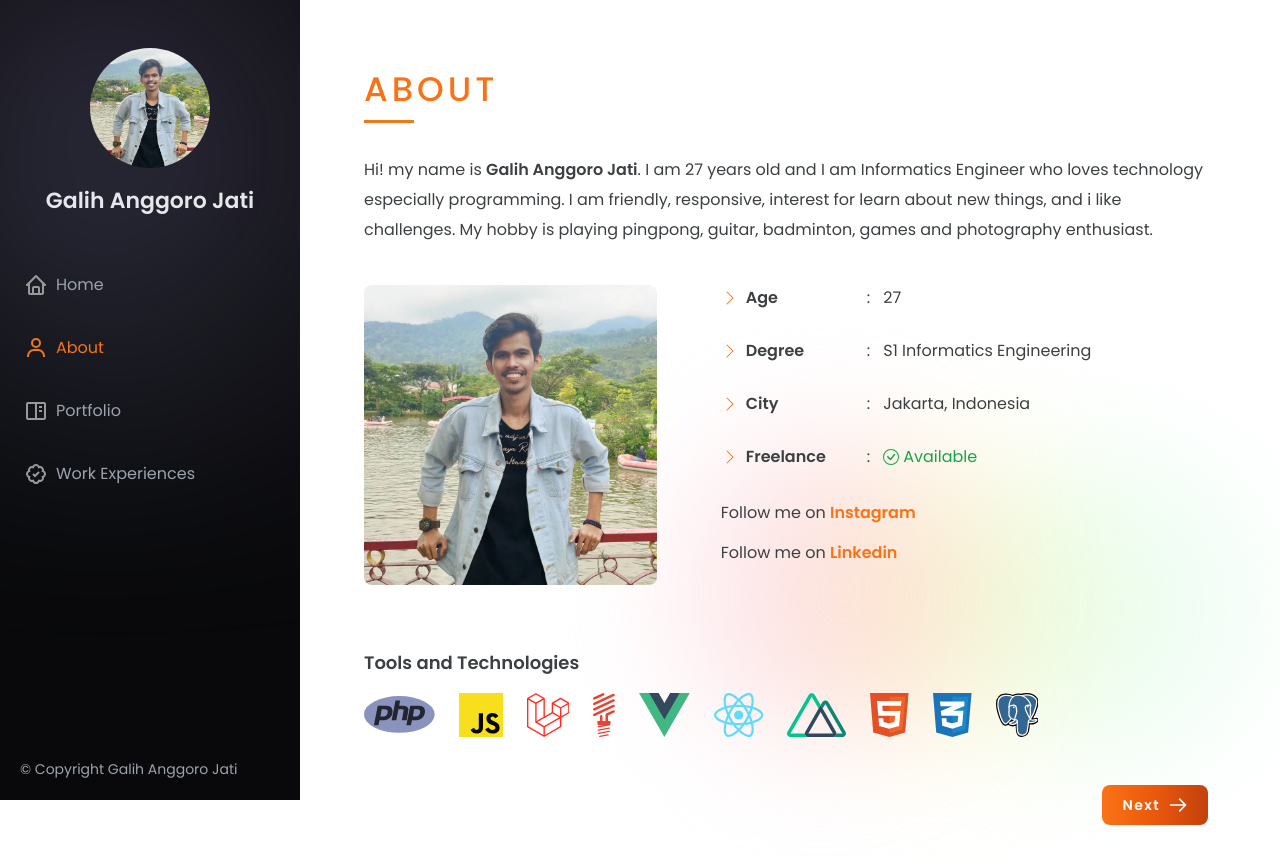
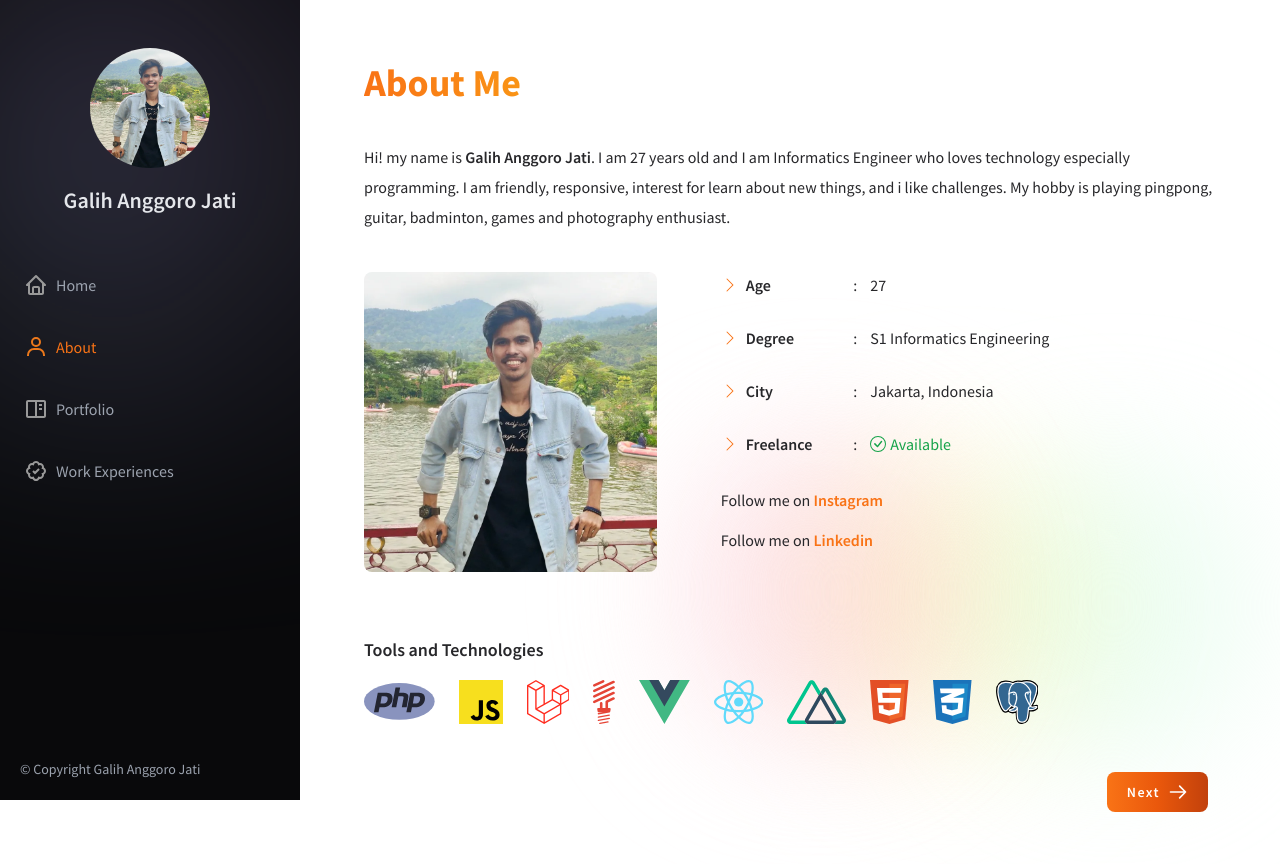
Before and after one commit to galeeh16/nuxt-profile-galih, a Nuxt app: page /about in a window 1280 px wide. Shown: the top 864 px of the page. Built offline with nearby package versions, Linux system fonts and the light colour scheme; what vue-easy-lightbox, vue-writer would draw is missing.

Commit message:
update font

```diff
--- a/assets/css/tailwind.css
+++ b/assets/css/tailwind.css
@@ -1,4 +1,5 @@
-@import url('https://fonts.googleapis.com/css2?family=Poppins:wght@300;400;500;600;700&display=swap');
+/* @import url('https://fonts.googleapis.com/css2?family=Poppins:wght@300;400;500;600;700&display=swap'); */
+@import url('https://fonts.googleapis.com/css2?family=Source+Sans+Pro:wght@400;500;600;700&display=swap');
 
 @tailwind base;
 @tailwind components;
@@ -6,8 +7,8 @@
 
 html,
 body {
-    font-family: 'Poppins', sans-serif;
-    color: #3d4042;
+    font-family: 'Source Sans Pro', sans-serif;
+    color: #27272a;
 }
 
 ::selection {
--- a/components/HeaderTitle.vue
+++ b/components/HeaderTitle.vue
@@ -1,5 +1,7 @@
 <template>
-  <h1 class="text-[24px] lg:text-[34px] text-orange-500 tracking-[4px] relative title font-medium">{{ title }}</h1>
+  <h1
+    class="font-extrabold text-transparent text-8xl bg-clip-text bg-gradient-to-r from-orange-500 via-yellow-400 to-pink-500 text-[24px] lg:text-[38px]">
+    {{ title }}</h1>
 </template>
 
 <script setup>
--- a/pages/about.vue
+++ b/pages/about.vue
@@ -1,6 +1,6 @@
 <template>
   <div class="p-4 md:p-10 lg:p-16 min-h-screen relative overflow-hidden">
-    <HeaderTitle title="ABOUT" />
+    <HeaderTitle title="About Me" />
 
     <MotifGradient />
 
--- a/pages/portfolio.vue
+++ b/pages/portfolio.vue
@@ -1,6 +1,6 @@
 <template>
   <div class="p-4 md:p-10 lg:p-16">
-    <HeaderTitle title="PORTFOLIO" />
+    <HeaderTitle title="Portfolio" />
 
     <MotifGradient />
 
--- a/pages/work-experiences.vue
+++ b/pages/work-experiences.vue
@@ -1,6 +1,6 @@
 <template>
   <div class="p-4 md:p-10 lg:p-16">
-    <HeaderTitle title="WORK EXPERIENCES" />
+    <HeaderTitle title="Work Experiences" />
 
     <div class="mt-10"></div>
 
```
